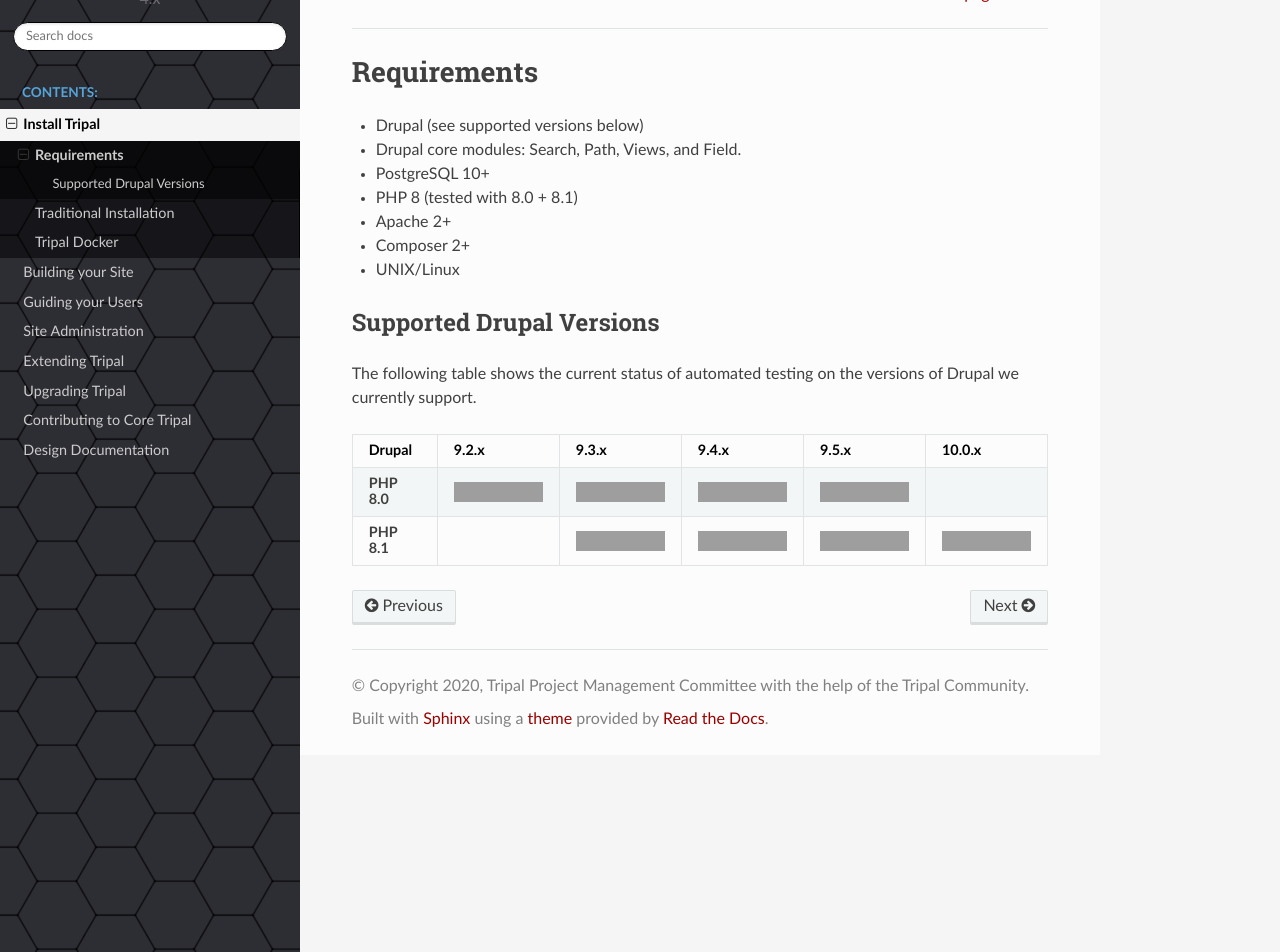
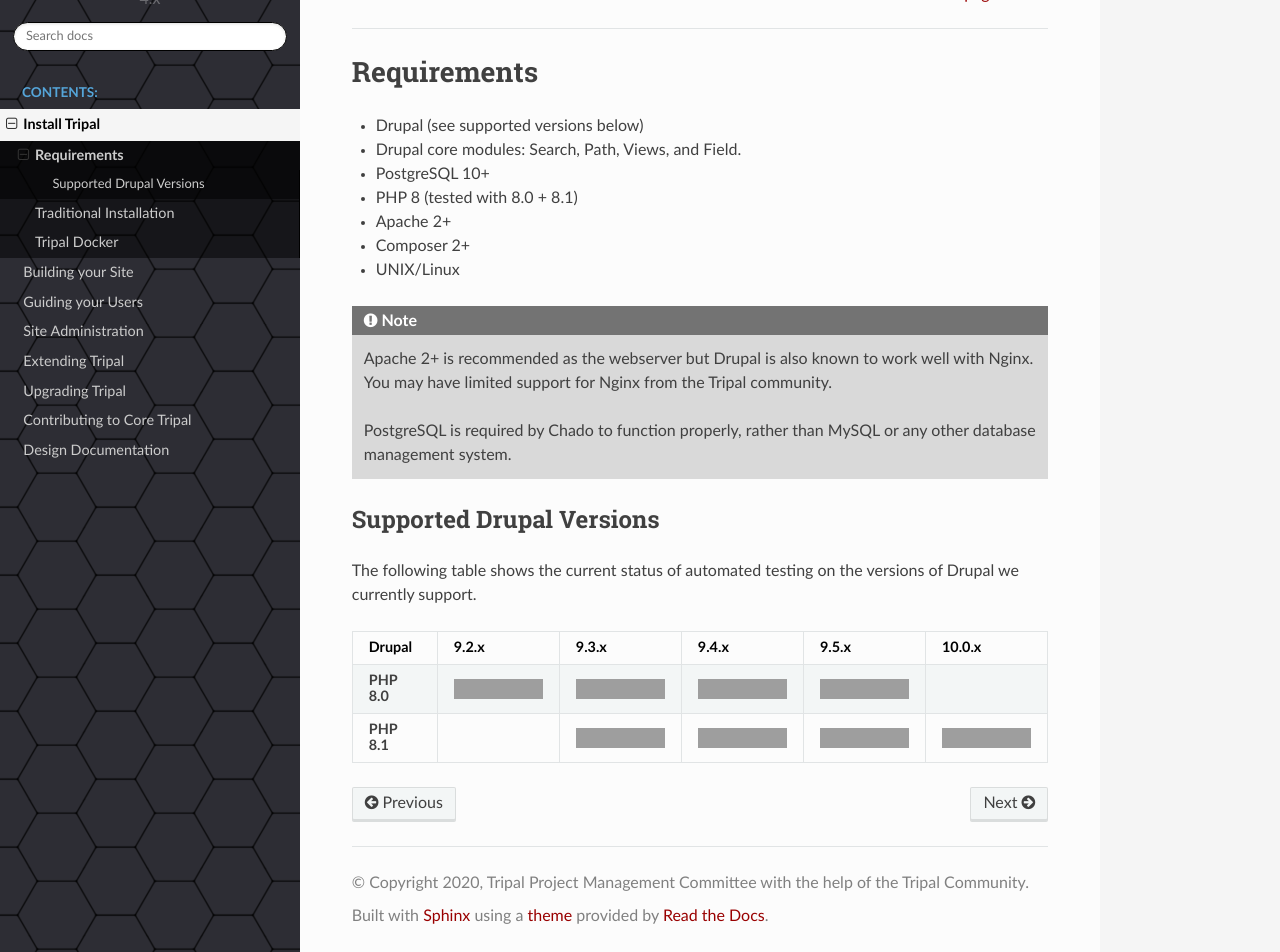
Before and after one commit to tripal/tripal_doc, a Sphinx documentation site: the page built from docs/install/requirements.rst, in a window 1280 px wide and 1308 px high, cut to the strip 356-1308 px from the top of the window. Built offline with Sphinx 7.4.7 and the Read the Docs theme 2.0.0, drawn with Linux system fonts in a browser that asks for light colours; pages that are not in the unit, such as notebooks, are missing from menus; grey boxes are pictures that could not be loaded.

Commit message:
Add a few notes

```diff
--- a/docs/install/requirements.rst
+++ b/docs/install/requirements.rst
@@ -9,6 +9,12 @@
 - Apache 2+
 - Composer 2+
 - UNIX/Linux
+
+.. note::
+
+  Apache 2+ is recommended as the webserver but Drupal is also known to work well with Nginx. You may have limited support for Nginx from the Tripal community.
+
+  PostgreSQL is required by Chado to function properly, rather than MySQL or any other database management system.
 
 Supported Drupal Versions
 ---------------------------
--- a/docs/install/traditional.rst
+++ b/docs/install/traditional.rst
@@ -2,6 +2,8 @@
 ===========================
 
 These instructions assume that your webserver's root directory is ``/var/www`` and that your site will be installed into a directory called ``tripal4``. Please change these in the commands below if your configuration is different.
+
+They also assume that your system meets all the prerequisites for running a Drupal site. Refer to `the Requirements page <requirements.html>`_ for more information.
 
 
 Install Drupal and Tripal
```
